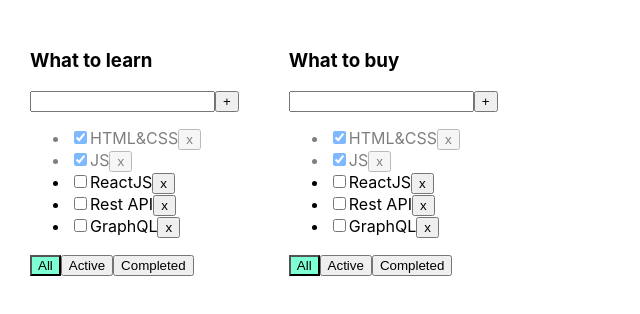
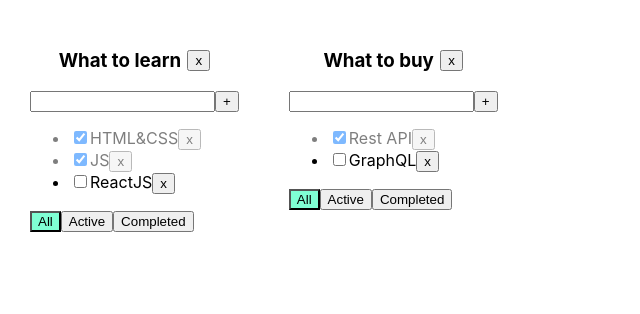
Before and after one commit to akach-dev/todolist-tuesday, a React (Create React App) app: page / in a window 1280 px wide. Shown: the top 314 px of the page, without its empty margins (0-640 px from the left). Built offline with nearby package versions, Linux system fonts and the light colour scheme.

Commit message:
done lesson 5

```diff
--- a/src/App.css
+++ b/src/App.css
@@ -23,3 +23,10 @@
 .is-done {
     opacity: 0.5;
 }
+
+.title {
+    display: flex;
+    justify-content: center;
+    align-items: center;
+    gap: .4rem;
+}
--- a/src/App.tsx
+++ b/src/App.tsx
@@ -9,46 +9,70 @@ export type TodoListsType = {
   title: string
   filter: FilterValuesType
 }
+export type TasksObjType = {
+  [key: string]: TaskType[]
+}
 
 function App() {
+
+  let todolistID1 = v1()
+  let todolistID2 = v1()
+
   let [todoLists, setTodoLists] = useState<TodoListsType[]>([
-    {id: v1(), title: 'What to learn', filter: 'all'},
-    {id: v1(), title: 'What to buy', filter: 'all'},
+    {id: todolistID1, title: 'What to learn', filter: 'all'},
+    {id: todolistID2, title: 'What to buy', filter: 'all'},
   ])
-  let [tasks, setTasks] = useState<TaskType[]>([
-    {id: v1(), title: "HTML&CSS", isDone: true},
-    {id: v1(), title: "JS", isDone: true},
-    {id: v1(), title: "ReactJS", isDone: false},
-    {id: v1(), title: "Rest API", isDone: false},
-    {id: v1(), title: "GraphQL", isDone: false},
-  ]);
+  let [tasks, setTasks] = useState<TasksObjType>({
+    [todolistID1]: [
+      {id: v1(), title: 'HTML&CSS', isDone: true},
+      {id: v1(), title: 'JS', isDone: true},
+      {id: v1(), title: 'ReactJS', isDone: false},
 
-  const removeTask = (id: string) => setTasks(tasks.filter(t => t.id != id));
+    ],
+    [todolistID2]: [
+      {id: v1(), title: 'Rest API', isDone: true},
+      {id: v1(), title: 'GraphQL', isDone: false},
+    ]
+  });
+
+  const removeTodoList = (id: string) => {
+    setTodoLists(todoLists.filter(todoList => todoList.id !== id))
+    delete tasks[id]
+
+    setTasks({...tasks})
+  }
+
+  const removeTask = (id: string, todolistId: string) => {
+    let todolist = tasks[todolistId]
+    tasks[todolistId] = todolist.filter(todo => todo.id !== id)
+    setTasks({...tasks})
+  }
   const changeFilter = (value: FilterValuesType, todolistId: string) => {
     setTodoLists(todoLists.map(todo => todo.id === todolistId ? {...todo, filter: value} : todo))
   }
-  const addTask = (title: string) => setTasks([{id: v1(), title, isDone: false}, ...tasks]);
-  const changeTaskStatus = (taskId: string, isDone: boolean) => {
-    setTasks(tasks.map(task =>
-       task.id === taskId ?
-          {
-            ...task,
-            isDone
-          }
-          : task))
+  const addTask = (title: string, todolistId: string) => {
+    let todolist = tasks[todolistId]
+    tasks[todolistId] = [{id: v1(), title, isDone: false}, ...todolist]
+    setTasks({...tasks})
+  }
+  const changeTaskStatus = (taskId: string, isDone: boolean, todolistId: string) => {
+    let todolist = tasks[todolistId]
+    tasks[todolistId] = todolist.map(todo => todo.id === taskId ? {...todo, isDone} : todo)
+    setTasks({...tasks})
   }
 
   return (
      <div className="App">
        {
          todoLists.map(todolist => {
-           let tasksForTodolist = tasks;
+           let allTodoListTasks = tasks[todolist.id]
+           let tasksForTodolist = allTodoListTasks
            switch (todolist.filter) {
              case "active":
-               tasksForTodolist = tasks.filter(t => !t.isDone)
+               tasksForTodolist = allTodoListTasks.filter(t => !t.isDone)
                break
              case "completed":
-               tasksForTodolist = tasks.filter(t => t.isDone)
+               tasksForTodolist = allTodoListTasks.filter(t => t.isDone)
                break
 
            }
@@ -63,6 +87,7 @@ function App() {
                  addTask={addTask}
                  changeTaskStatus={changeTaskStatus}
                  filter={todolist.filter}
+                 removeTodoList={removeTodoList}
               />
            )
          })
--- a/src/Todolist.tsx
+++ b/src/Todolist.tsx
@@ -11,22 +11,23 @@ type PropsType = {
   title: string
   id: string
   tasks: TaskType[]
-  removeTask: (taskId: string) => void
+  removeTodoList: (id: string) => void
+  removeTask: (taskId: string, todolistId: string) => void
   changeFilter: (value: FilterValuesType, todolistId: string) => void
-  addTask: (title: string) => void
-  changeTaskStatus: (taskId: string, isDone: boolean) => void
+  addTask: (title: string, todolistId: string) => void
+  changeTaskStatus: (taskId: string, isDone: boolean, todolistId: string) => void
   filter: FilterValuesType
 }
 
 export function Todolist(
-   {removeTask, tasks, changeTaskStatus, changeFilter, filter, addTask, title, id}: PropsType) {
+   {removeTask, tasks, changeTaskStatus, changeFilter, filter, addTask, title, id, removeTodoList}: PropsType) {
 
   let [taskTitle, setTitle] = useState("")
   let [error, setError] = useState<string | null>(null)
 
   const addTaskHandler = () => {
     if (taskTitle) {
-      addTask(taskTitle.trim());
+      addTask(taskTitle.trim(), id);
       setTitle("");
     } else {
       setError("Title is required");
@@ -47,8 +48,16 @@ export function Todolist(
   const onCompletedClickHandler = () => changeFilter("completed", id);
 
 
+  const removeTodoListHandler = () => {
+    removeTodoList(id)
+  };
   return <div>
-    <h3>{title}</h3>
+    <div className={'title'}>
+      <h3>{title}</h3>
+      <button onClick={removeTodoListHandler}>x</button>
+    </div>
+
+
     <div>
       <input value={taskTitle}
              onChange={onChangeHandler}
@@ -61,9 +70,9 @@ export function Todolist(
     <ul>
       {
         tasks.map(t => {
-          const onClickHandler = () => removeTask(t.id)
+          const onClickHandler = () => removeTask(t.id, id)
           const onChangeHandler = (e: ChangeEvent<HTMLInputElement>) => {
-            changeTaskStatus(t.id, e.currentTarget.checked);
+            changeTaskStatus(t.id, e.currentTarget.checked, id);
           }
 
           return <li key={t.id} className={t.isDone ? "is-done" : ""}>
```
Lines whose indentation alone changed are shown as unchanged.
